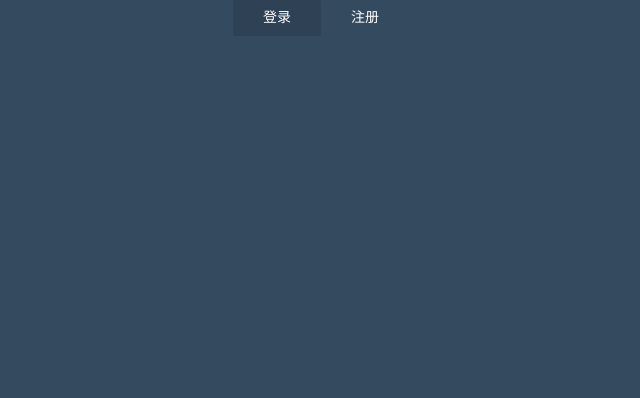
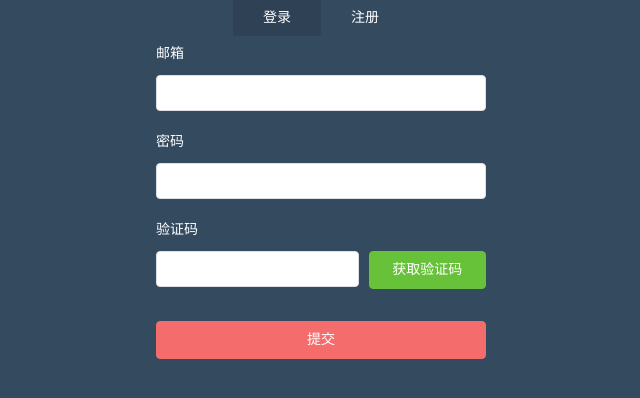
Before and after one commit to C-yborg/vue-admin, a Vue app: page /#/login in a window 1280 px wide. Shown: the top 398 px of the page, without its empty margins (319-959 px from the left). Built offline with nearby package versions, Linux system fonts and the light colour scheme.

Commit message:
静态登录表单   验证输入内容

```diff
--- /dev/null
+++ b/src/utils/validate.js
@@ -0,0 +1,36 @@
+/**
+ * 过滤特殊字符
+ * @param {*} s
+ */
+export function stripscript(s) {
+    var pattern = new RegExp("[`~!@#$^&*()=|{}':;',\\[\\].<>/?~！@#￥……&*（）&;—|{}【】‘；：”“'。，、？]")
+    var rs = "";
+    for (var i = 0; i < s.length; i++) {
+        rs = rs + s.substr(i, 1).replace(pattern, '');
+    }
+    return rs;
+}
+
+/**
+ * 验证邮箱
+ */
+export function validateEmail(value) {
+    let reg = /^([a-zA-Z]|[0-9])(\w|\-)+@[a-zA-Z0-9]+\.([a-zA-Z]{2,4})$/;
+    return !reg.test(value) ? true : false;
+}
+
+/**
+ * 验证密码
+ */
+export function validatePass(value) {
+    let reg = /^(?!\D+$)(?![^a-zA-Z]+$)\S{6,20}$/;
+    return !reg.test(value) ? true : false;
+}
+
+/**
+ * 验证验证码
+ */
+export function validateVCode() {
+    let reg = /^[a-z0-9]{6}$/;
+    return !reg.test(value) ? true : false;
+}
--- a/src/views/Login/index.vue
+++ b/src/views/Login/index.vue
@@ -4,21 +4,92 @@
 			<ul class="menu-tab">
 				<li v-for="item in menuTab" :key="item.id" :class="{ current: item.current }" @click="toggleMenu(item)">{{item.txt}}</li>
 			</ul>
+			<!-- 表单start -->
+			<el-form :model="ruleForm" status-icon :rules="rules" ref="ruleForm" label-width="100px" size="medium" label-position="top" class="login-form">
+				<el-form-item label="邮箱" prop="username" class="item-from">
+				  	<el-input type="text" v-model="ruleForm.username" autocomplete="off"></el-input>
+				</el-form-item>
+				<el-form-item label="密码" prop="password" class="item-from">
+				  	<el-input type="password" minlength="6" maxlength="20" v-model="ruleForm.password" autocomplete="off"></el-input>
+				</el-form-item>
+				<el-form-item label="验证码" prop="code" class="item-from">
+					<el-row :gutter="10">
+						<el-col :span="15">
+				  			<el-input v-model.number="ruleForm.code"></el-input>
+						</el-col>
+						<el-col :span="9">
+				  			<el-button type="success" class="block">获取验证码</el-button>
+						</el-col>
+					</el-row>
+				</el-form-item>
+				<el-form-item>
+				  	<el-button type="danger" @click="submitForm('ruleForm')" class="login-btn block">提交</el-button>
+				</el-form-item>
+			</el-form>
+		<!-- 表单end -->
 		</div>
-		<!-- 表单start -->
-		<!-- 表单end -->
+
 	</div>
 </template>
 
 <script>
+import { stripscript, validateEmail, validatePassword, validateVCode  } from '@/utils/validate.js'
 export default {
 	name: "login",
 	data() {
+		//验证邮箱
+    	let validateUsername = (rule, value, callback) => {
+    	  	if (value === '') {
+    	  	  callback(new Error('请输入邮箱'));
+    	  	} else if (validateEmail(value)) {
+    	  	    callback(new Error('邮箱格式有误'));
+    	  	} else {
+				  callback();
+			}
+    	};
+		//验证密码
+    	let validatePassword= (rule, value, callback) => {
+			let reg = /^(?!\D+$)(?![^a-zA-Z]+$)\S{6,20}$/;
+    	  if (value === '') {
+    	    callback(new Error('请输入密码'));
+    	  } else if (!reg.test(value)) {
+    	    callback(new Error('密码为6到20位的字母+数字'));
+    	  } else {
+			  callback();
+		  }
+    	};
+		//验证验证码
+		let validateCode = (rule, value, callback) => {
+			let reg = /^[a-z0-9]{6}$/;
+        	if (!value) {
+        	  	return callback(new Error('年龄不能为空'));
+        	} else if (!reg.test(value)) {
+				callback(new Error('验证码格式有误'))
+			} else {
+				callback();
+			}
+    	};
 		return {
 			menuTab:[
 				{ txt: '登录', current: true },
 				{ txt: '注册', current: false }
 			],
+			ruleForm: {
+        		username: '',
+        		password: '',
+        		code: ''
+        	},
+        	rules: {
+        		username: [
+        		  { validator: validateUsername, trigger: 'blur' }
+        		],
+        		password: [
+        		  { validator: validatePassword, trigger: 'blur' }
+        		],
+        		code: [
+        		  { validator: validateCode, trigger: 'blur' }
+        		]
+        	}
 		}
 	},
 	created() {},
@@ -29,8 +100,17 @@ export default {
 				elem.current = false;
 			})
 			data.current = true;
-		}
-
+		},
+		submitForm(formName) {
+    	    this.$refs[formName].validate((valid) => {
+    	      if (valid) {
+    	        alert('submit!');
+    	      } else {
+    	        console.log('error submit!!');
+    	        return false;
+    	      }
+    	    });
+    	},
 	},
 };
 </script>
@@ -59,4 +139,20 @@ export default {
 		background-color: rgba(0, 0, 0, .1);
 	}
 }
+.login-form {
+	/deep/ label {
+		display: block;
+		padding-bottom: 3px ;
+		font-size: 14px;
+		color: #fff;
+	}
+	.item-from {
+		margin-bottom: 13px;
+	}
+	.block {
+		display: block;
+		width: 100%;
+	}
+	.login-btn { margin-top: 19px; }
+}
 </style>
```
